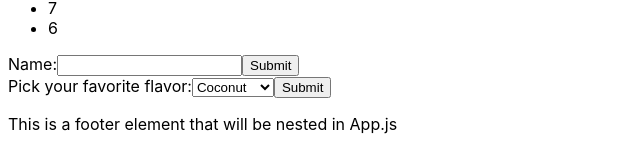
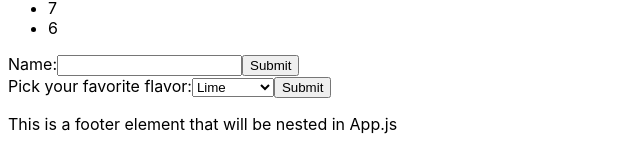
Before and after one commit to ktapia576/react-playground, a React (Create React App) app: page / in a window 1280 px wide. Shown: the part 593-761 px from the top of the page, without its empty margins (0-640 px from the left). Built offline with nearby package versions, Linux system fonts and the light colour scheme.

Commit message:
change default value

```diff
--- a/src/FlavorForm.js
+++ b/src/FlavorForm.js
@@ -3,7 +3,7 @@ import React from "react";
 class FlavorForm extends React.Component {
     constructor(props) {
         super(props);
-        this.state = {value: "coconut"};
+        this.state = {value: "lime"};
 
         this.handleChange = this.handleChange.bind(this);
         this.handleChange = this.handleChange.bind(this);
```
